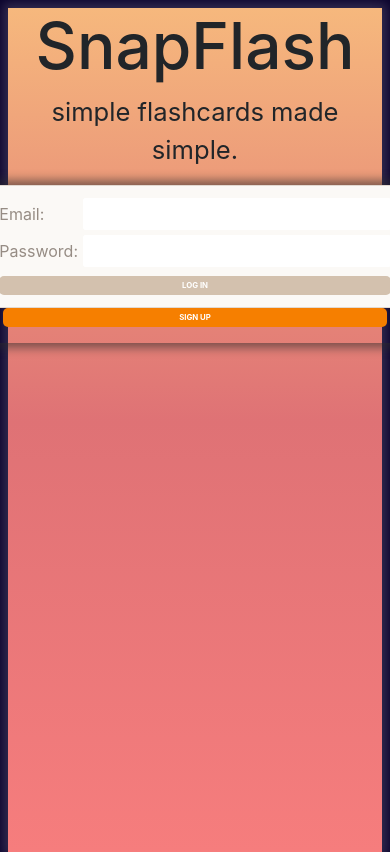
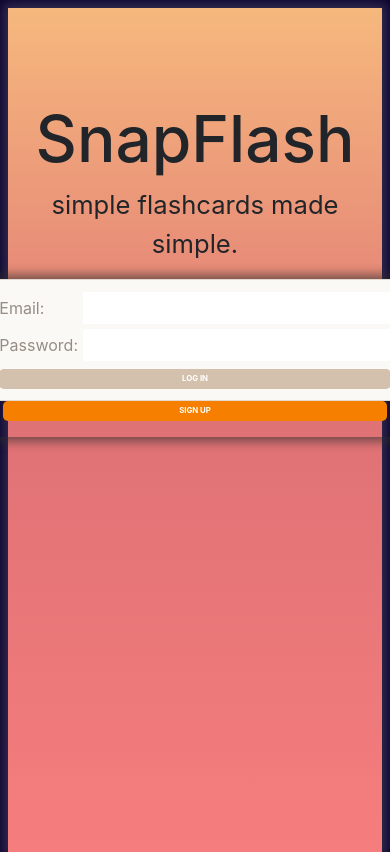
Before and after one commit to turtlepower93/Snapflash, a React (Create React App) app: page /search in a window 390 px wide. Shown: the top 852 px of the page. Built offline with nearby package versions, Linux system fonts and the light colour scheme.

Commit message:
authpage mobile friendly tweaks

```diff
--- a/src/pages/AuthPage/AuthPage.css
+++ b/src/pages/AuthPage/AuthPage.css
@@ -104,6 +104,7 @@
     display: flex;
     flex-direction: column;
     justify-content: flex-start;
+    padding-top: 25%;
   }
 
   .ctr-line {
```
